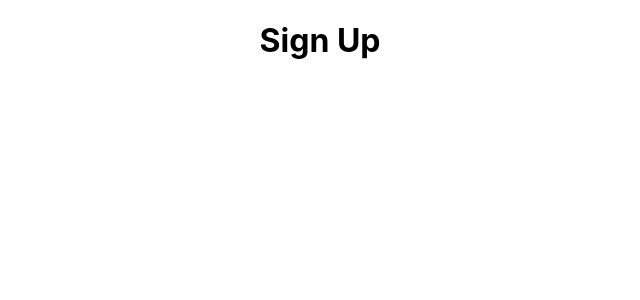
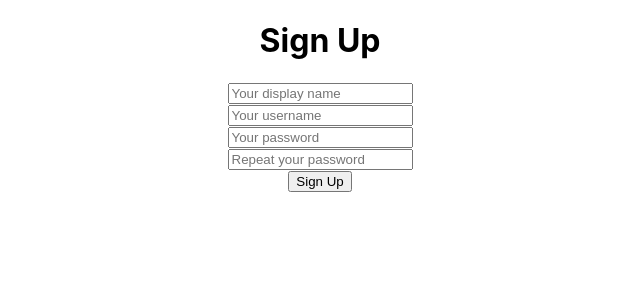
Before and after one commit to y4553r/hoxify-frontend, a React (Create React App) app: page / in a window 1280 px wide. Shown: the top 300 px of the page, without its empty margins (320-960 px from the left). Built offline with nearby package versions, Linux system fonts and the light colour scheme.

Commit message:
Add input fields and interactions tests

```diff
--- a/src/App.js
+++ b/src/App.js
@@ -1,6 +1,6 @@
 import React from 'react';
-import logo from './logo.svg';
 import './App.css';
+
 import UserSignupPage from './pages/UserSignupPage';
 
 function App() {
--- a/src/pages/UserSignupPage.js
+++ b/src/pages/UserSignupPage.js
@@ -3,12 +3,59 @@ import React, { Component } from 'react';
 export class UserSignupPage extends Component {
   constructor(props) {
     super(props);
+    this.state = {
+      displayName: '',
+      username: '',
+      password: '',
+      passwordRepeat: '',
+    };
+  }
+
+  onChangeHandler = (name, e) => {
+    this.setState({
+      [name]: e.target.value,
+    });
   }
 
   render() {
-    return(
+    return (
       <div>
         <h1>Sign Up</h1>
+        <div>
+          <input
+            type="text"
+            placeholder="Your display name"
+            value={this.state.displayName}
+            onChange={(e) => this.onChangeHandler('displayName', e)}
+          />
+        </div>
+        <div>
+          <input
+            type="text"
+            placeholder="Your username"
+            value={this.state.username}
+            onChange={e => this.onChangeHandler('username', e)}
+          />
+        </div>
+        <div>
+          <input
+            type="password"
+            placeholder='Your password'
+            value={this.state.password}
+            onChange={e => this.onChangeHandler('password', e)}
+          />
+        </div>
+        <div>
+          <input
+            type="password"
+            placeholder='Repeat your password'
+            value={this.state.passwordRepeat}
+            onChange={e => this.onChangeHandler('passwordRepeat', e)}
+          />
+        </div>
+        <div>
+          <button>Sign Up</button>
+        </div>
       </div>
     );
   }
```
Also changed, not shown: 1 other file (tests, documents, lock files or other folders).
